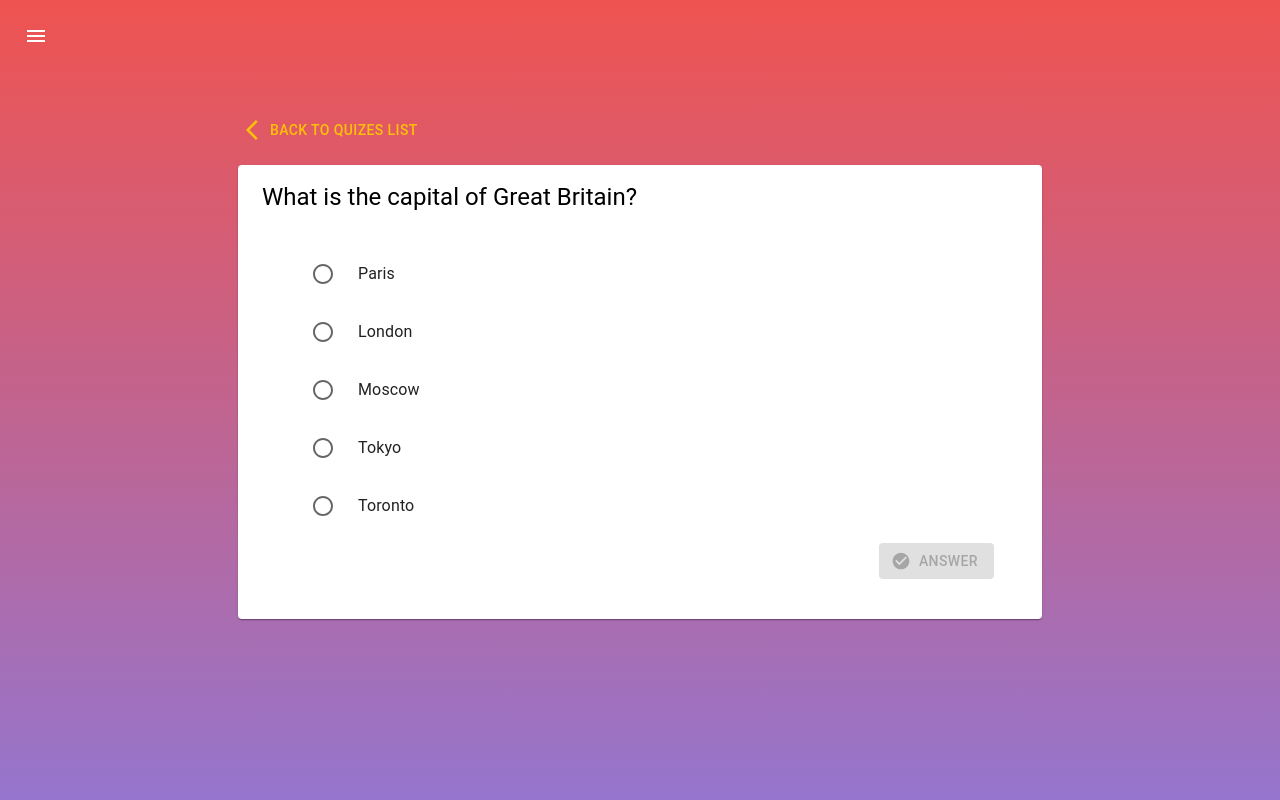
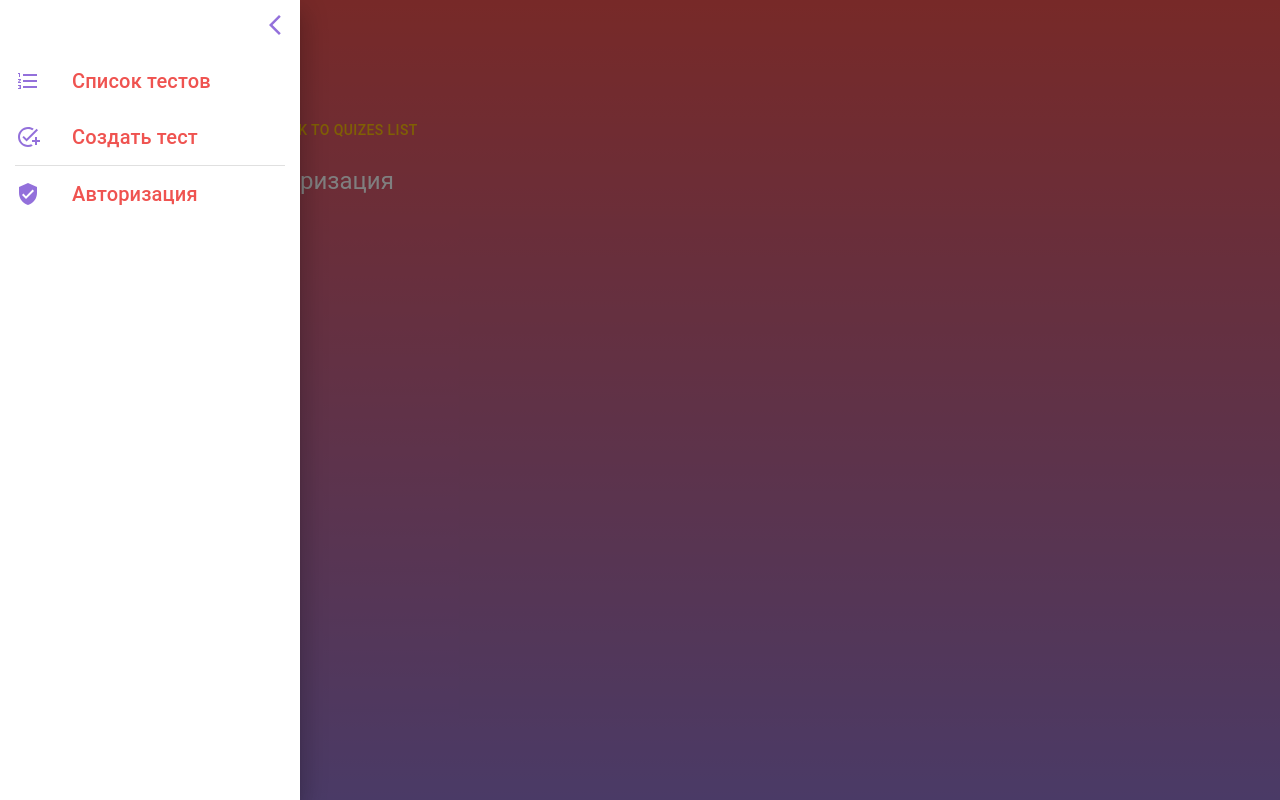
Before and after one commit to HabArt1978/quizerland_react-redux-ts, a React (Create React App) app: page /auth in a window 1280 px wide. Both pictures are taken after a click on the button "menu". Built offline with nearby package versions, Linux system fonts and the light colour scheme.

Commit message:
Добавил React-Router

```diff
--- a/src/App.tsx
+++ b/src/App.tsx
@@ -1,10 +1,38 @@
-import QuizList from "./pages/QuizList/QuizList"
+import QuizList from "./pages/QuizList"
+import ActiveQuiz from "./components/QuizCard/ActiveQuiz/ActiveQuiz"
+import CreateQuiz from "./pages/CreateQuiz"
+import Auth from "./pages/Auth"
+import NotFoundPage from "./pages/NotFoundPage"
+import { Routes, Route, Navigate } from "react-router-dom"
 
 function App() {
   return (
-    <div className="App">
-      <QuizList />
-    </div>
+    <Routes>
+      <Route
+        path="/active-quiz/:id"
+        element={<ActiveQuiz />}
+      />
+      <Route
+        path="/quizes"
+        element={<QuizList />}
+      />
+      <Route
+        path="/auth"
+        element={<Auth />}
+      />
+      <Route
+        path="/create-quiz"
+        element={<CreateQuiz />}
+      />
+      <Route
+        path="/"
+        element={<Navigate to="/quizes" />}
+      />
+      <Route
+        path="*"
+        element={<NotFoundPage />}
+      />
+    </Routes>
   )
 }
 
--- a/src/components/QuizCard/ActiveQuiz/ActiveQuiz.tsx
+++ b/src/components/QuizCard/ActiveQuiz/ActiveQuiz.tsx
@@ -2,8 +2,10 @@ import Container from "@mui/material/Container"
 import { Typography } from "@mui/material"
 import Card from "@mui/material/Card"
 import CardContent from "@mui/material/CardContent"
+import CssBaseline from "@mui/material/CssBaseline"
 
 import theme from "../../../mui-theme"
+import MenuButton from "../../UI/MenuButton"
 import { BackToQuizesButton } from "../../UI/BackToQuizesButton"
 import AnswersRadioGroup from "./AnswersRadioGroup/AnswersRadioGroup"
 import { useAppSelector } from "../../../store/hooks"
@@ -22,6 +24,8 @@ function ActiveQuiz() {
           height: "100vh",
         }}
       >
+        <CssBaseline />
+        <MenuButton />
         <Container maxWidth="md">
           <Container
             sx={{
@@ -65,6 +69,8 @@ function ActiveQuiz() {
         height: "100vh",
       }}
     >
+      <CssBaseline />
+      <MenuButton />
       <Container maxWidth="md">
         <Container
           sx={{
@@ -98,7 +104,7 @@ function ActiveQuiz() {
                     gutterBottom
                     sx={{ pl: "0.5rem" }}
                   >
-                    What is the capital of Great Britain?
+                    {currentQuestion.text}
                   </Typography>
 
                   <AnswersRadioGroup
--- a/src/components/QuizCard/QuizCard.tsx
+++ b/src/components/QuizCard/QuizCard.tsx
@@ -4,6 +4,7 @@ import CardActions from "@mui/material/CardActions"
 import CardContent from "@mui/material/CardContent"
 import Button from "@mui/material/Button"
 import Typography from "@mui/material/Typography"
+import { Link } from "react-router-dom"
 
 const card = (
   <>
@@ -30,12 +31,17 @@ const card = (
         pr: "1rem",
       }}
     >
-      <Button
-        size="small"
-        color="primary"
+      <Link
+        to="/active-quiz/:id"
+        style={{ textDecoration: "none", color: "white" }}
       >
-        TO THE QUIZ
-      </Button>
+        <Button
+          size="small"
+          color="primary"
+        >
+          TO THE QUIZ
+        </Button>
+      </Link>
     </CardActions>
   </>
 )
--- a/src/pages/QuizList/WelcomeText.tsx
+++ b/src/components/QuizCard/WelcomeText/WelcomeText.tsx
@@ -1,6 +1,6 @@
 import Container from "@mui/material/Container"
 import { SxProps, Typography } from "@mui/material"
-import theme from "../../mui-theme"
+import theme from "../../../mui-theme"
 import useMediaQuery from "@mui/material/useMediaQuery"
 
 function WelcomeText() {
--- a/src/components/UI/BackToQuizesButton.tsx
+++ b/src/components/UI/BackToQuizesButton.tsx
@@ -1,11 +1,17 @@
 import { Button } from "@mui/material"
 import ArrowBackIosIcon from "@mui/icons-material/ArrowBackIos"
+import { Link } from "react-router-dom"
 
 export function BackToQuizesButton() {
   return (
-    <Button sx={{ alignSelf: "start", mb: "1rem" }}>
-      <ArrowBackIosIcon />
-      BACK TO QUIZES LIST
-    </Button>
+    <Link
+      to="/"
+      style={{ textDecoration: "none", color: "white" }}
+    >
+      <Button sx={{ alignSelf: "start", mb: "1rem" }}>
+        <ArrowBackIosIcon />
+        BACK TO QUIZES LIST
+      </Button>
+    </Link>
   )
 }
--- a/src/components/UI/MenuButton.tsx
+++ b/src/components/UI/MenuButton.tsx
@@ -1,16 +1,134 @@
+import { useState } from "react"
 import IconButton from "@mui/material/IconButton"
 import MenuIcon from "@mui/icons-material/Menu"
+import Box from "@mui/material/Box"
+import Drawer from "@mui/material/Drawer"
+import List from "@mui/material/List"
+import Divider from "@mui/material/Divider"
+import ListItem from "@mui/material/ListItem"
+import ListItemButton from "@mui/material/ListItemButton"
+import ListItemIcon from "@mui/material/ListItemIcon"
+import ListItemText from "@mui/material/ListItemText"
+import AddTaskIcon from "@mui/icons-material/AddTask"
+import FormatListNumberedIcon from "@mui/icons-material/FormatListNumbered"
+import VerifiedUserIcon from "@mui/icons-material/VerifiedUser"
+import ArrowBackIosNewIcon from "@mui/icons-material/ArrowBackIosNew"
+import { Typography } from "@mui/material"
+import theme from "../../mui-theme"
+import { Link } from "react-router-dom"
+
+type Link = {
+  to: string
+  label: string
+  name: string
+}
 
 export default function MenuButton() {
+  const [isOpen, setIsOpen] = useState(false)
+
+  const links: Link[] = [
+    { to: "/", label: "Список тестов", name: "quizes" },
+    { to: "/create-quiz", label: "Создать тест", name: "create-quiz" },
+    { to: "/auth", label: "Авторизация", name: "auth" },
+  ]
+
+  const setIconLink = (link: Link) => {
+    if (link.name === "quizes") {
+      return (
+        <ListItemIcon style={{ color: "mediumpurple" }}>
+          <FormatListNumberedIcon />
+        </ListItemIcon>
+      )
+    }
+    if (link.name === "create-quiz") {
+      return (
+        <ListItemIcon style={{ color: "mediumpurple" }}>
+          <AddTaskIcon />
+        </ListItemIcon>
+      )
+    }
+    if (link.name === "auth") {
+      return (
+        <ListItemIcon style={{ color: "mediumpurple" }}>
+          <VerifiedUserIcon />
+        </ListItemIcon>
+      )
+    }
+  }
+
   return (
     <>
       <IconButton
         edge="start"
         aria-label="menu"
+        onClick={() => setIsOpen(true)}
         sx={{ position: "fixed", color: "#fff", margin: "1rem" }}
       >
         <MenuIcon />
       </IconButton>
+      <Drawer
+        anchor={"left"}
+        open={isOpen}
+        onClose={() => setIsOpen(false)}
+      >
+        <IconButton
+          style={{
+            borderRadius: "50%",
+            margin: "0.3rem 0.3rem 0rem auto",
+            color: "mediumpurple",
+          }}
+          onClick={() => setIsOpen(false)}
+        >
+          <ArrowBackIosNewIcon />
+        </IconButton>
+
+        <Box
+          sx={{ width: 300 }}
+          role="presentation"
+        >
+          <List>
+            {links.map((link, index) => (
+              <Link
+                to={link.to}
+                style={{ textDecoration: "none", color: "white" }}
+              >
+                <>
+                  {link.name === "auth" && (
+                    <Divider sx={{ maxWidth: "90%", marginX: "auto" }} />
+                  )}
+                  <ListItem
+                    key={link.label}
+                    disablePadding
+                  >
+                    <ListItemButton>
+                      <>
+                        {setIconLink(link)}
+                        {/* <ListItemIcon style={{ color: "mediumpurple" }}>
+                        {index % 2 === 0 ? (
+                          <FormatListNumberedIcon />
+                        ) : (
+                          <AddTaskIcon />
+                        )}
+                      </ListItemIcon> */}
+                        <ListItemText
+                          primary={
+                            <Typography
+                              variant="h6"
+                              color={theme.palette.secondary.main}
+                            >
+                              {link.label}
+                            </Typography>
+                          }
+                        />
+                      </>
+                    </ListItemButton>
+                  </ListItem>
+                </>
+              </Link>
+            ))}
+          </List>
+        </Box>
+      </Drawer>
     </>
   )
 }
--- /dev/null
+++ b/src/pages/Auth.tsx
@@ -0,0 +1,45 @@
+import Container from "@mui/material/Container"
+import { Typography } from "@mui/material"
+import theme from "../mui-theme"
+import { BackToQuizesButton } from "../components/UI/BackToQuizesButton"
+import CssBaseline from "@mui/material/CssBaseline"
+import MenuButton from "../components/UI/MenuButton"
+
+const Auth = () => {
+  return (
+    <div
+      style={{
+        backgroundColor: theme.palette.secondary.main,
+        backgroundImage: `linear-gradient(0deg, ${theme.palette.info.main} 0%, ${theme.palette.secondary.main} 100%)`,
+        height: "100vh",
+      }}
+    >
+      <CssBaseline />
+      <MenuButton />
+      <Container maxWidth="md">
+        <Container
+          sx={{
+            display: "flex",
+            flexDirection: "column",
+            textAlign: "start",
+            mb: "2rem",
+            pt: "7rem",
+          }}
+        >
+          <BackToQuizesButton />
+          <Typography
+            variant="h5"
+            component="h1"
+            color="#fff"
+            gutterBottom
+            sx={{ pl: "0.5rem", mb: 0 }}
+          >
+            Авторизация
+          </Typography>
+        </Container>
+      </Container>
+    </div>
+  )
+}
+
+export default Auth
--- /dev/null
+++ b/src/pages/CreateQuiz.tsx
@@ -0,0 +1,45 @@
+import Container from "@mui/material/Container"
+import { Typography } from "@mui/material"
+import theme from "../mui-theme"
+import { BackToQuizesButton } from "../components/UI/BackToQuizesButton"
+import CssBaseline from "@mui/material/CssBaseline"
+import MenuButton from "../components/UI/MenuButton"
+
+const CreateQuiz = () => {
+  return (
+    <div
+      style={{
+        backgroundColor: theme.palette.secondary.main,
+        backgroundImage: `linear-gradient(0deg, ${theme.palette.info.main} 0%, ${theme.palette.secondary.main} 100%)`,
+        height: "100vh",
+      }}
+    >
+      <CssBaseline />
+      <MenuButton />
+      <Container maxWidth="md">
+        <Container
+          sx={{
+            display: "flex",
+            flexDirection: "column",
+            textAlign: "start",
+            mb: "2rem",
+            pt: "7rem",
+          }}
+        >
+          <BackToQuizesButton />
+          <Typography
+            variant="h5"
+            component="h1"
+            color="#fff"
+            gutterBottom
+            sx={{ pl: "0.5rem", mb: 0 }}
+          >
+            Создать тест
+          </Typography>
+        </Container>
+      </Container>
+    </div>
+  )
+}
+
+export default CreateQuiz
--- /dev/null
+++ b/src/pages/NotFoundPage.tsx
@@ -0,0 +1,5 @@
+const NotFoundPage = () => {
+  return <h1>error 404: Not found page</h1>
+}
+
+export default NotFoundPage
--- a/src/pages/QuizList/QuizList.tsx
+++ b/src/pages/QuizList.tsx
@@ -1,11 +1,10 @@
 import Container from "@mui/material/Container"
 import CssBaseline from "@mui/material/CssBaseline"
 
-import theme from "../../mui-theme"
-import MenuButton from "../../components/UI/MenuButton"
-import WelcomeText from "./WelcomeText"
-import QuizCard from "../../components/QuizCard/QuizCard"
-import ActiveQuiz from "../../components/QuizCard/ActiveQuiz/ActiveQuiz"
+import theme from "../mui-theme"
+import MenuButton from "../components/UI/MenuButton"
+import WelcomeText from "../components/QuizCard/WelcomeText/WelcomeText"
+import QuizCard from "../components/QuizCard/QuizCard"
 
 function QuizList() {
   return (
@@ -18,9 +17,8 @@ function QuizList() {
     >
       <CssBaseline />
       <MenuButton />
-      <ActiveQuiz />
 
-      {/* <Container maxWidth="md">
+      <Container maxWidth="md">
         <WelcomeText />
 
         <Container
@@ -36,7 +34,7 @@ function QuizList() {
           <QuizCard />
           <QuizCard />
         </Container>
-      </Container> */}
+      </Container>
     </div>
   )
 }
```
